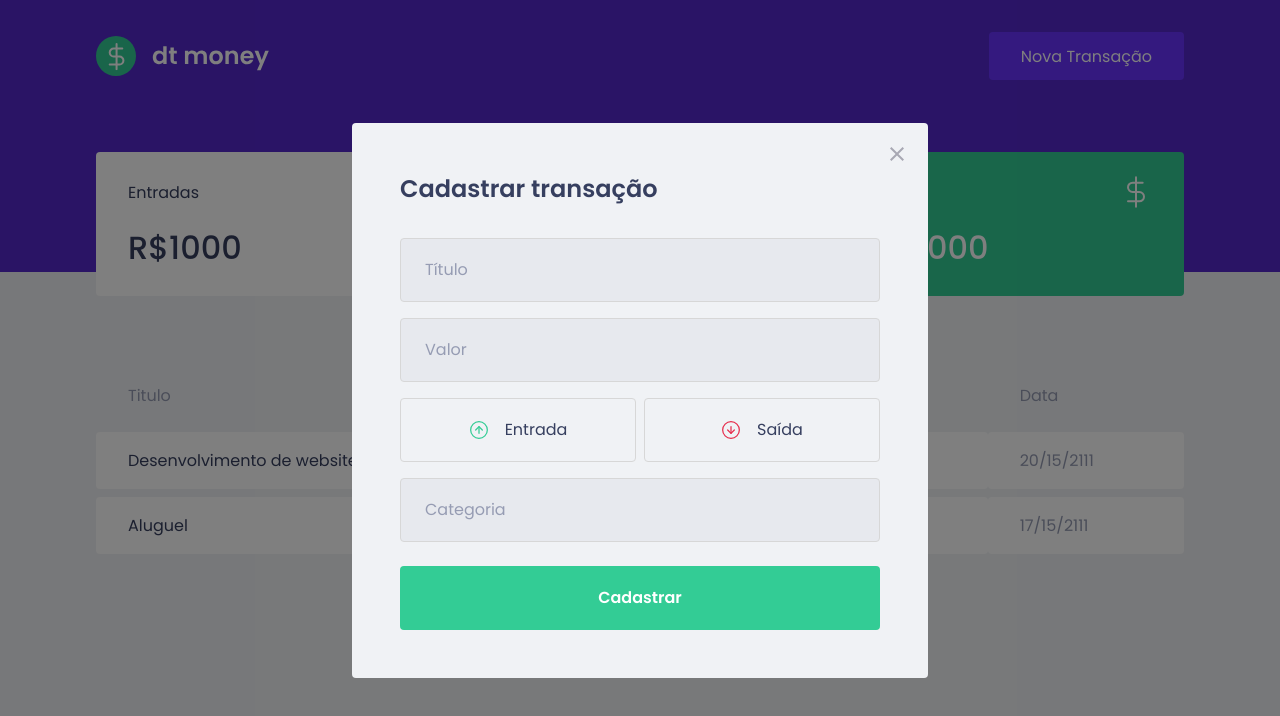
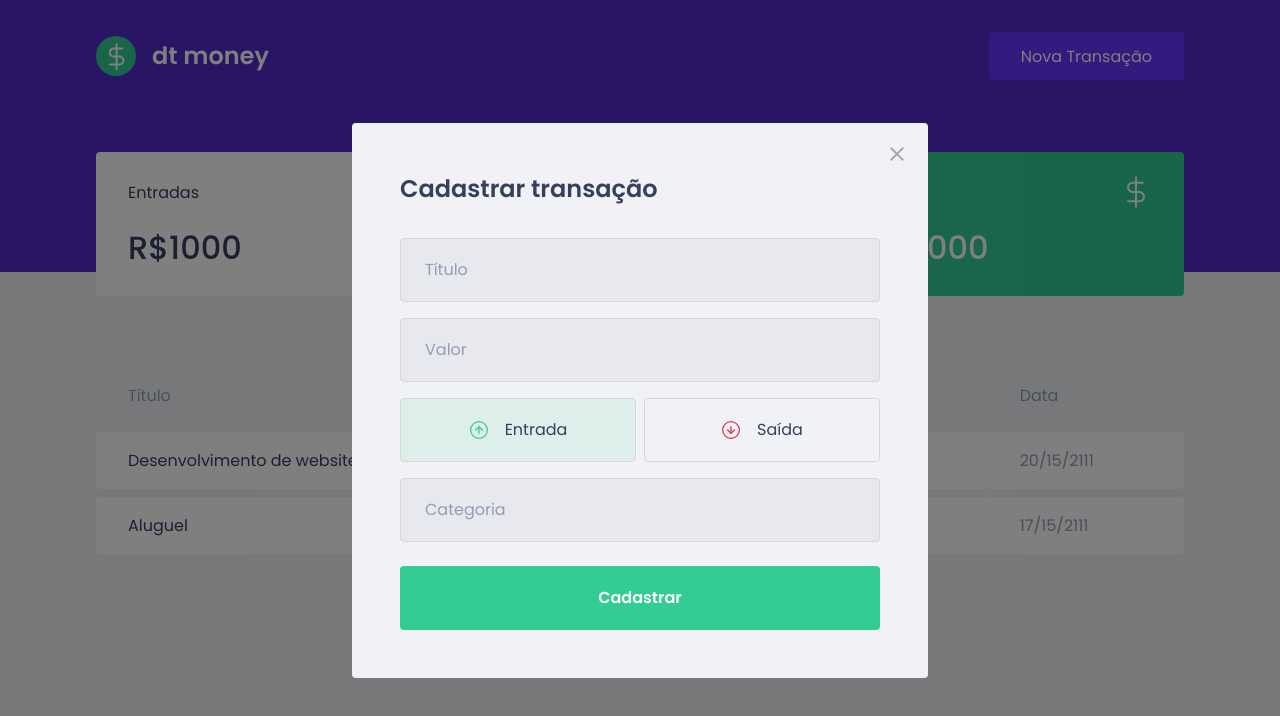
Before and after one commit to iaurg/ignite-react-cap-2, a React (Create React App) app: page / in a window 1280 px wide. Both pictures are taken after a click on the button "Nova Transação". Shown: the top 716 px of the page. Built offline with nearby package versions, Linux system fonts and the light colour scheme; no server answers; what miragejs would draw is missing.

Commit message:
Style form button

```diff
--- a/src/components/NewTransactionModal/index.tsx
+++ b/src/components/NewTransactionModal/index.tsx
@@ -1,15 +1,20 @@
+import { useState } from 'react'
 import Modal from 'react-modal'
 import closeImg from '../../assets/close.svg'
 import incomeImg from '../../assets/income.svg'
 import outcomeImg from '../../assets/outcome.svg'
-import { Container, TransactionTypeContainer } from './styles'
+import { Container, TransactionTypeContainer, RadioBox } from './styles'
 
 type NewTransactionModalProps = {
   isModalOpen: boolean
   onRequestClose: () => void
 }
 
-export function NewTransactionModal({isModalOpen, onRequestClose}:NewTransactionModalProps) {
+export function NewTransactionModal({isModalOpen, onRequestClose}: NewTransactionModalProps) {
+  const [type, setType] = useState('deposit')
+
+
+
   return (
     <Modal
     isOpen={isModalOpen}
@@ -26,15 +31,25 @@
       <input type="text" name="" id=""placeholder="Título"/>
       <input type="number" name="" id="" placeholder="Valor"/>
       <TransactionTypeContainer>
-        <button>
+        <RadioBox
+          type="button"
+          onClick={() => setType('deposit')}
+          isActive={type === 'deposit'}
+          activeColor='green'
+        >
           <img src={incomeImg} alt="Income button" />
           <span>Entrada</span>
-        </button>
+        </RadioBox>
 
-        <button>
+        <RadioBox
+          type="button"
+          onClick={() => setType('withdraw')}
+          isActive={type === 'withdraw'}
+          activeColor='red'
+        >
           <img src={outcomeImg} alt="Outcome button" />
           <span>Saída</span>
-        </button>
+        </RadioBox>
       </TransactionTypeContainer>
       <input type="text" name="" id="" placeholder="Categoria"/>
       <button type="submit">
--- a/src/components/NewTransactionModal/styles.ts
+++ b/src/components/NewTransactionModal/styles.ts
@@ -1,5 +1,5 @@
 import styled from 'styled-components'
-import { darken } from 'polished'
+import { darken, transparentize } from 'polished'
 
 export const Container = styled.form`
   h2 {
@@ -54,10 +54,30 @@
   gap: 0.5rem;
 
   button {
+
+  }
+`
+
+interface RadioBoxProps {
+  isActive: boolean;
+  activeColor: 'green' | 'red';
+}
+
+const colors = {
+  green: '#33cc95',
+  red: '#e52e4d'
+}
+
+export const RadioBox = styled.button<RadioBoxProps>`
     height: 4rem;
     border:1px solid #d7d7d7;
     border-radius:0.25rem;
-    background:transparent;
+
+    background:${(props) => props.isActive ?
+      transparentize(0.9, colors[props.activeColor]) :
+      'transparent'
+    };
+
     display:flex;
     align-items:center;
     justify-content:center;
@@ -78,5 +98,4 @@
     &:hover {
       border-color: ${darken(0.1, '#d7d7d7')};
     }
-  }
 `
```
